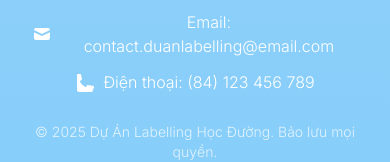
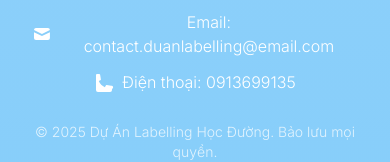
Before and after one commit to Sthlikeher/Labelling, a plain HTML site: page index.html in a window 390 px wide. Shown: the part 5051-5213 px from the top of the page. Drawn offline with nearby package versions, Linux system fonts and the light colour scheme; some packages are replaced by stand-ins of ours; a script that the page names is missing; a web font is replaced by a local one.

Commit message:
Update phone contact

```diff
--- a/index.html
+++ b/index.html
@@ -274,7 +274,7 @@
               d="M2 3a1 1 0 011-1h2.153a1 1 0 01.986.836l.74 4.435a1 1 0 01-.54 1.06l-1.548.774a11.037 11.037 0 006.105 6.105l.774-1.548a1 1 0 011.059-.54l4.435.74A1 1 0 0118 16.847V18a2 2 0 01-2 2H4a2 2 0 01-2-2V4z">
             </path>
           </svg>
-          Điện thoại: (84) 123 456 789
+          Điện thoại: 0913699135
         </p>
         <p class="text-sm pt-4 opacity-75">
           &copy; 2025 Dự Án Labelling Học Đường. Bảo lưu mọi quyền.
```
